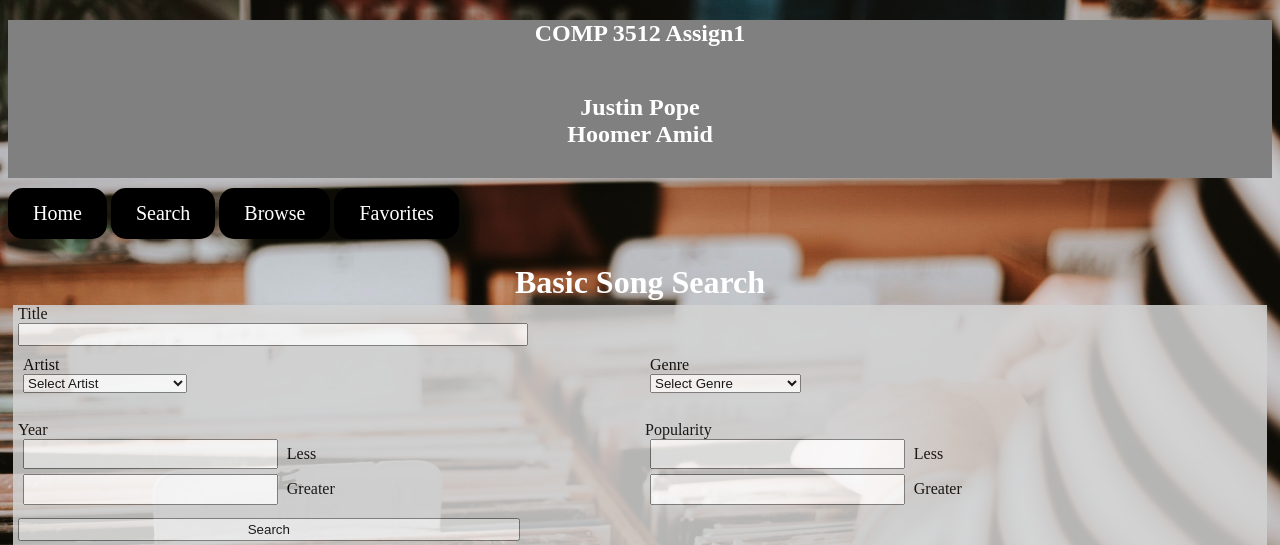
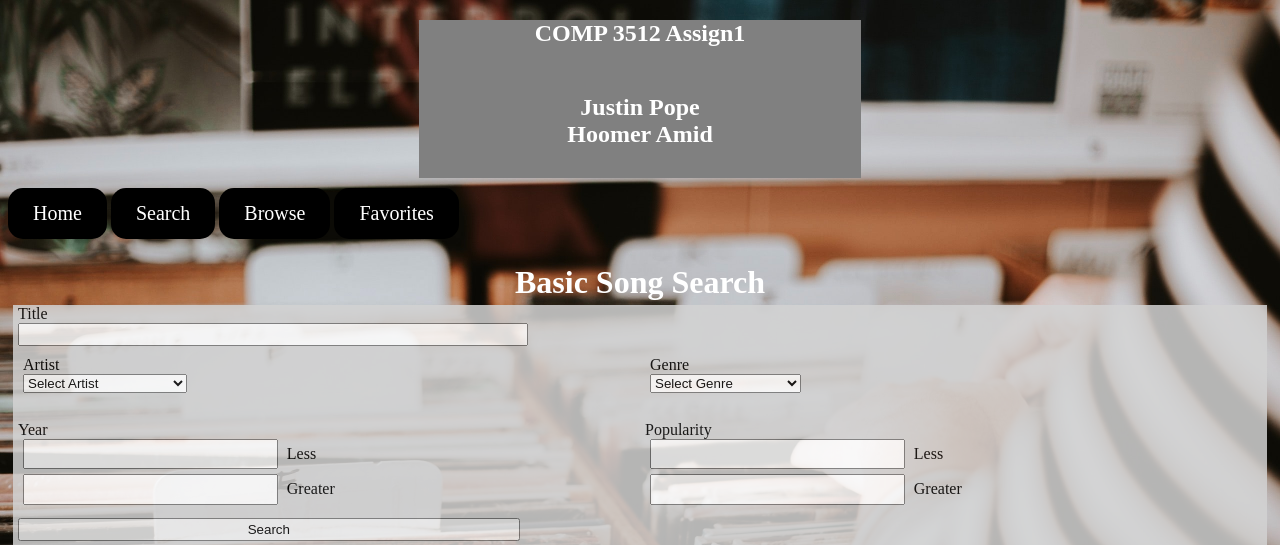
Before and after one commit to jpope229/Comp3512f2022Asg1, a PHP site: page /search.php in a window 1280 px wide. Shown: the top 545 px of the page. Run offline with PHP 8.4, Linux system fonts and the light colour scheme; data comes from the database, SQL or seed files in the repository; some libraries are stand-ins or nearby versions.

Commit message:
header css

```diff
--- a/css/browse.css
+++ b/css/browse.css
@@ -1,5 +1,8 @@
 div.headerName{
     background-color: gray;
+    width: 35%;
+    margin-left: auto;
+    margin-right: auto;
 }
 
 
--- a/css/favorites.css
+++ b/css/favorites.css
@@ -149,4 +149,7 @@ footer a:active {
 }
 div.headerName{
     background-color: gray;
+    width: 35%;
+    margin-left: auto;
+    margin-right: auto;
 }
--- a/css/index.css
+++ b/css/index.css
@@ -7,6 +7,9 @@ body {
 
 div.headerName{
     background-color: gray;
+    width: 35%;
+    margin-left: auto;
+    margin-right: auto;
 }
 
 .headerName a:link,
--- a/css/search.css
+++ b/css/search.css
@@ -123,5 +123,8 @@
         text-align: center;
     }
     div.headerName{
-        background-color: gray;
+    background-color: gray;
+    width: 35%;
+    margin-left: auto;
+    margin-right: auto;
     }
--- a/css/single-page.css
+++ b/css/single-page.css
@@ -109,4 +109,7 @@ h4 {
 }
 div.headerName{
     background-color: gray;
+    width: 35%;
+    margin-left: auto;
+    margin-right: auto;
 }
```
